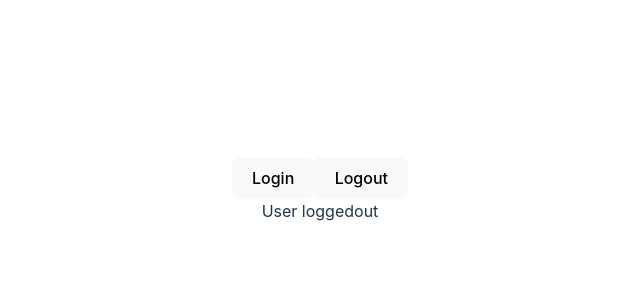
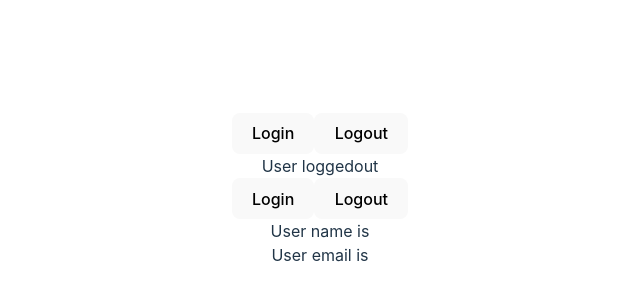
Before and after one commit to AmulyaAT/iVoyant-task, a React (Vite) app: page / in a window 1280 px wide. Shown: the part 210-510 px from the top of the page, without its empty margins (320-960 px from the left). Built offline with nearby package versions, Linux system fonts and the light colour scheme.

Commit message:
user login details using usestate

```diff
--- a/src/App.tsx
+++ b/src/App.tsx
@@ -1,5 +1,6 @@
 import './App.css'
 import { LoggedIn } from './Components/State/LoggedIn'
+import { User } from './Components/State/User'
 
 function App() {
 
@@ -7,6 +8,7 @@
   return (
     <>
       <LoggedIn/>
+      <User/>
     </>
   )
 }
--- /dev/null
+++ b/src/Components/State/User.tsx
@@ -0,0 +1,26 @@
+import { useState } from "react"
+
+type AuthUser={
+    name:string
+    email:string
+}
+
+export const User=()=>{
+    const [user,setUser] = useState<null|AuthUser>(null)
+
+    const handleLogin =()=>{
+        setUser({
+            name:"amulya",
+            email:"abc@gmail.com"
+        })
+    }
+    const handleLogout =()=>{setUser(null)}
+    return(
+        <>
+        <button onClick={handleLogin}>Login</button>
+        <button onClick={handleLogout}>Logout</button>
+        <div>User name is {user?.name}</div>
+       <div>User email is {user?.email}</div>
+        </>
+    )
+}
```
